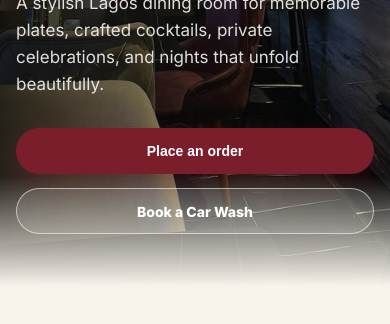
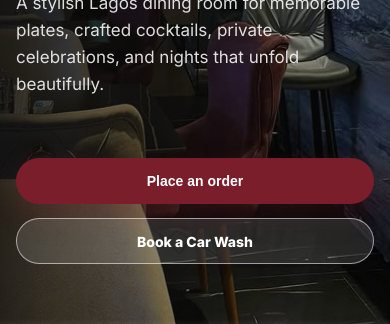
Before and after one commit to Tossynn/The-Box-Lagos, a plain HTML site: page index.html in a window 390 px wide. Shown: the part 331-655 px from the top of the page. Drawn offline with nearby package versions, Linux system fonts and the light colour scheme.

Commit message:
Adjusted min-height

```diff
--- a/style.css
+++ b/style.css
@@ -720,7 +720,7 @@
 
     @media (max-width: 620px) {
       .hero {
-        min-height: 760;
+        min-height: 760px;
         padding-top: 92px;
         padding-bottom: 52px;
       }
@@ -749,6 +749,7 @@
       .hero-actions {
         width: 100%;
         max-width: 360px;
+        padding-top: 30px;
       }
 
       .brand span:last-child {
```
